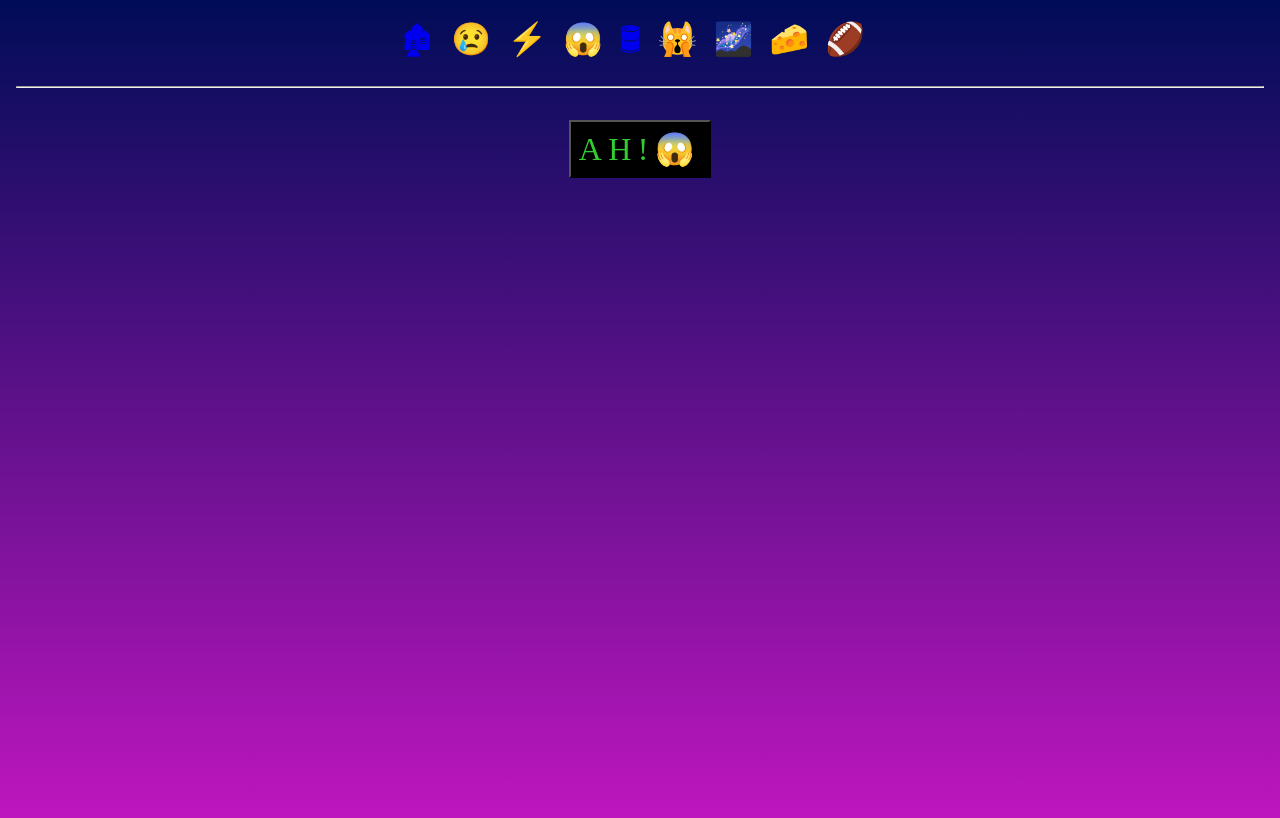
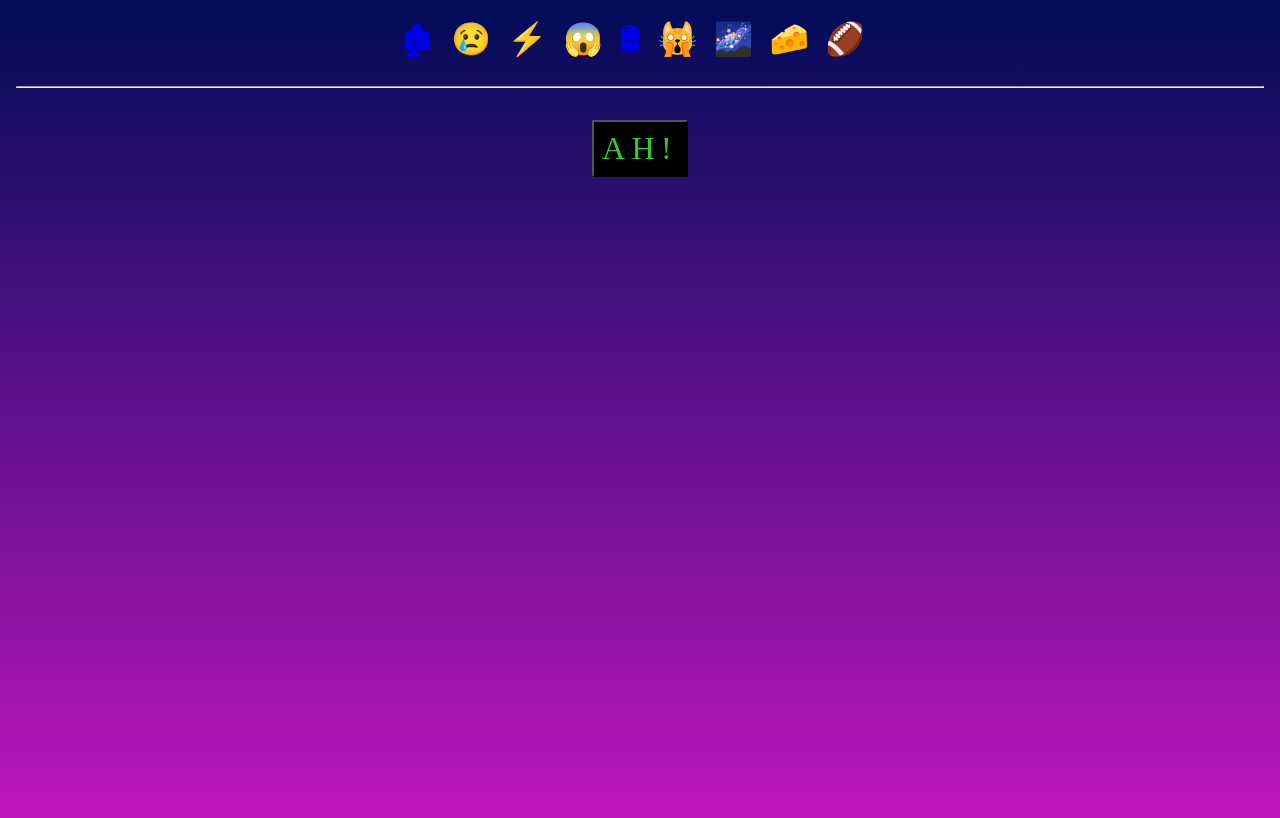
Before and after one commit to eawww/MeetHooks, a React (Create React App) app in the folder meet-hooks/: page /GraduallyScreamierButton in a window 1280 px wide. Shown: the top 818 px of the page. Built offline with nearby package versions, Linux system fonts and the light colour scheme.

Commit message:
Simplify GraduallyScreamierButton example

```diff
--- a/meet-hooks/src/Examples/GraduallyScreamierButton.js
+++ b/meet-hooks/src/Examples/GraduallyScreamierButton.js
@@ -5,17 +5,13 @@ import '../App.css';
 const description = `*😱 GraduallyScreamierButton*`
 
 const GraduallyScreamierButton = () => {
+  console.log('RENDER!')
   usePrintOnce(description);
-  const [screamoji, setScreamoji] = useState('😱')
-  // if(screamoji === '😱') setScreamoji('🙀')
-  // console.log(screamoji)
-  const [buttonText, setButtonText] = useState('AH!' + screamoji)
+  const [buttonText, setButtonText] = useState('AH!')
   const getScreamier = () => {
-    console.log('RENDER!')
     setButtonText(prev => `A${prev}`)
     setButtonText(prev => `E${prev}`)
   }
-  // return <>{screamoji}<button onClick={getScreamier}>{buttonText}</button></>
   return <button onClick={getScreamier}>{buttonText}</button>
 }
 
```
Also changed, not shown: meet-hooks/src/Examples/EffectUser.js (line endings or trailing spaces).
